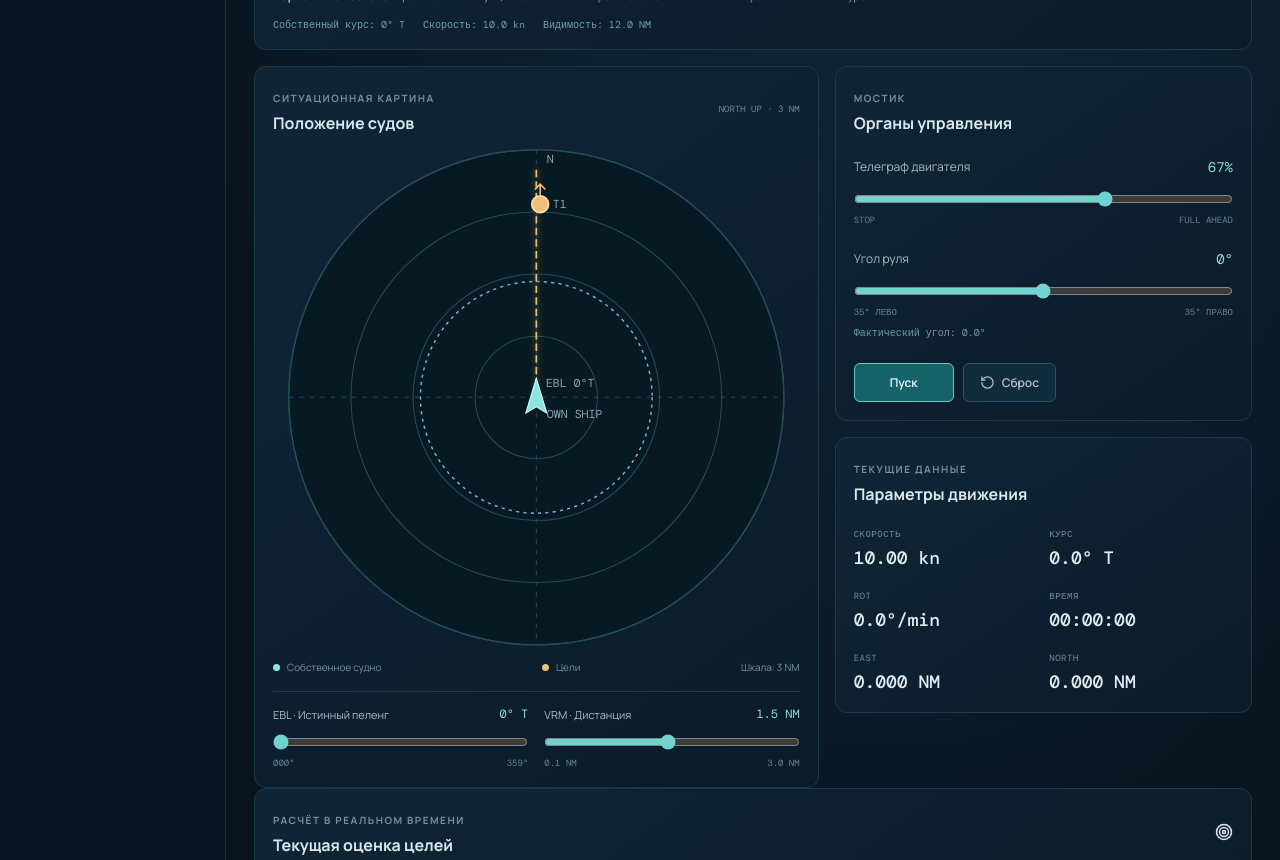
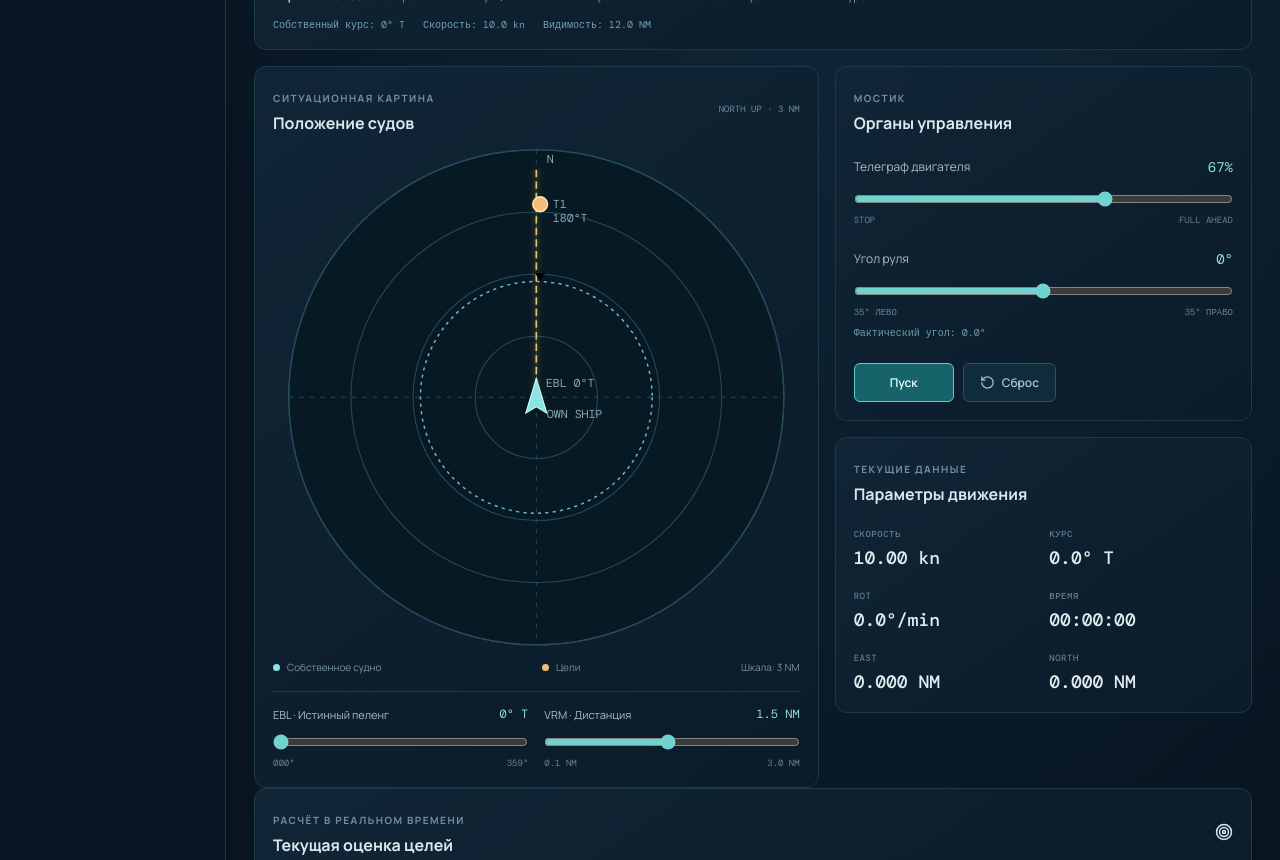
Before and after one commit to quvok/OpenOOW, a React (Vite) app: page / in a window 1280 px wide. Shown: the part 360-1220 px from the top of the page. Built offline with nearby package versions, Linux system fonts and the light colour scheme.

Commit message:
fix(radar): keep own ship centred and align target vectors with course

```diff
--- a/src/ui/App.tsx
+++ b/src/ui/App.tsx
@@ -7,6 +7,9 @@ import { ENCOUNTER_SCENARIOS, getScenarioTargetCpa, type EncounterScenario } fro
 
 const STEP_SECONDS = 0.1;
 const RADAR_RANGE_NM = 3;
+const RADAR_VECTOR_MINUTES = 6;
+const RADAR_CENTER = 250;
+const RADAR_RADIUS_PX = 220;
 
 function formatTime(seconds: number) {
   const total = Math.floor(seconds);
@@ -120,12 +123,13 @@ export default function App() {
     setTargets(resetTargets);
   };
 
-  const x = 250 + (ship.eastNm / RADAR_RANGE_NM) * 220;
-  const y = 250 - (ship.northNm / RADAR_RANGE_NM) * 220;
+  // North-up PPI: own ship remains at the display centre; contacts are plotted relative to it.
+  const x = RADAR_CENTER;
+  const y = RADAR_CENTER;
   const eblRadians = eblBearingDeg * Math.PI / 180;
-  const eblX = x + Math.sin(eblRadians) * 220;
-  const eblY = y - Math.cos(eblRadians) * 220;
-  const vrmRadiusPx = (vrmRangeNm / RADAR_RANGE_NM) * 220;
+  const eblX = x + Math.sin(eblRadians) * RADAR_RADIUS_PX;
+  const eblY = y - Math.cos(eblRadians) * RADAR_RADIUS_PX;
+  const vrmRadiusPx = (vrmRangeNm / RADAR_RANGE_NM) * RADAR_RADIUS_PX;
   const ownVessel: VesselState = { id: "OWN", xNm: ship.eastNm, yNm: ship.northNm, courseDeg: ship.headingDeg, speedKn: ship.speedKn };
   const targetCpa = targets.map((target) => ({ target, cpa: calculateCpa(ownVessel, target) }));
 
@@ -170,17 +174,24 @@ export default function App() {
             {[58,117,176,235].map((r)=><circle key={r} cx="250" cy="250" r={r} className="radar-ring"/>)
             }
             <path d="M250 15V485 M15 250H485" className="radar-cross"/>
-            <path d={"M250 250 L" + x + " " + y} className="track-line"/>
             <circle cx={x} cy={y} r={vrmRadiusPx} className="vrm-ring"/>
             <path d={"M" + x + " " + y + " L" + eblX + " " + eblY} className="ebl-line"/>
             <text x={x + 9} y={y - 10}>EBL {eblBearingDeg.toFixed(0)}°T</text>
             {targets.map((target) => {
-              const tx = 250 + (target.xNm / RADAR_RANGE_NM) * 220;
-              const ty = 250 - (target.yNm / RADAR_RANGE_NM) * 220;
+              const relativeEastNm = target.xNm - ship.eastNm;
+              const relativeNorthNm = target.yNm - ship.northNm;
+              const tx = RADAR_CENTER + (relativeEastNm / RADAR_RANGE_NM) * RADAR_RADIUS_PX;
+              const ty = RADAR_CENTER - (relativeNorthNm / RADAR_RANGE_NM) * RADAR_RADIUS_PX;
+              const vectorDistanceNm = target.speedKn * (RADAR_VECTOR_MINUTES / 60);
+              const vectorLengthPx = (vectorDistanceNm / RADAR_RANGE_NM) * RADAR_RADIUS_PX;
               return <g key={target.id} transform={"translate(" + tx + " " + ty + ")"}>
-                <circle r="8" className="target-echo"/>
-                <path d="M0 -19 L0 -9 M-5 -14 L0 -19 L5 -14" className="target-course"/>
+                <g transform={"rotate(" + target.courseDeg + ")"}>
+                  <path d={"M0 0 L0 " + -vectorLengthPx} className="target-vector"/>
+                  <path d={"M-5 " + (-vectorLengthPx + 8) + " L0 " + -vectorLengthPx + " L5 " + (-vectorLengthPx + 8)} className="target-vector-head"/>
+                </g>
+                <circle r="7" className="target-echo"/>
                 <text x="12" y="4">{target.id}</text>
+                <text x="12" y="17" className="target-course-label">{target.courseDeg.toFixed(0)}°T</text>
               </g>;
             })}
             <g transform={"translate(" + x + " " + y + ") rotate(" + ship.headingDeg + ")"}><path d="M0 -18 L10 15 L0 9 L-10 15 Z" className="own-ship"/></g>
```
